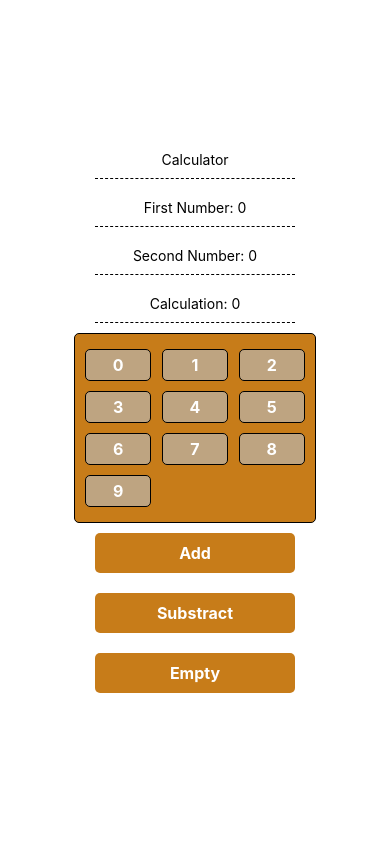
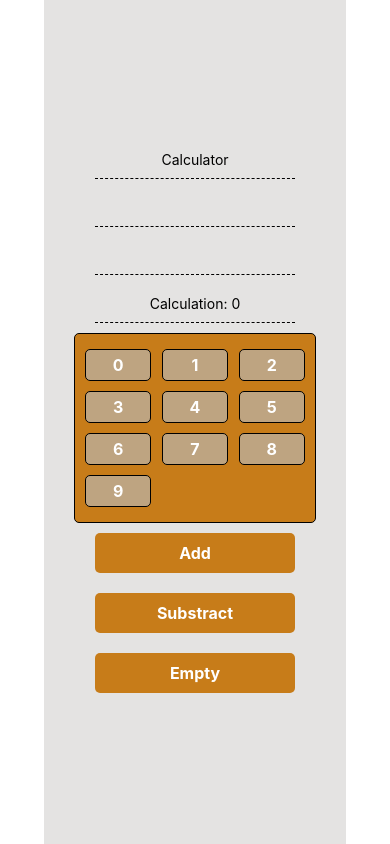
Before and after one commit to MariellaHeikkila/Calculator, a React Native app: screen / in a window 390 px wide. Built offline with nearby package versions, Linux system fonts and the light colour scheme.

Commit message:
version 2.0

```diff
--- a/components/Calculator.js
+++ b/components/Calculator.js
@@ -1,6 +1,7 @@
 import React, { useState } from 'react';
-import { View, Text, Button } from 'react-native';
+import { View, Text } from 'react-native';
 import styles from '../styles/style.js'
+import { TextInput } from 'react-native';
 
 
 const Calculator = () => {
@@ -9,49 +10,49 @@ const Calculator = () => {
 
     const [number, setNumber] = useState(numbers);
     const [showselection, setShowSelection] = useState(0);
-    const [value1, setValue1] = useState(0);
-    const [value2, setValue2] = useState(0);
+    const [value1, setValue1] = useState('');
+    const [value2, setValue2] = useState('');
+    const [inputFocus, setInputFocus] = useState('value1');
 
-    const handleNumberSelect = (selectedNumber) => {
-        // Logic to handle number selection
-        // check if value1 is empty, if it is, set value1 to selectedNumber
-        if(value1 === 0) {
-        setValue1(selectedNumber)
-        } else if(value2 === 0) {
-            setValue2(selectedNumber)
+    const handleInputFocus = (input) => {
+        setInputFocus(input);
+    };
+
+    const handleNumberSelect =(num) => {
+
+        if (inputFocus === 'value1') {
+            setValue1(prev => prev + num.toString());
+        } else if (inputFocus === 'value2') {
+            setValue2(prev => prev + num.toString());
         }
 
     };
 
     const addValues = (value1, value2) => {
-        sum = value1 + value2;
-
+        sum = parseInt(value1) + parseInt(value2);
         return setShowSelection(sum);
     };
 
     const substractValues = (value1, value2) => {
-        sum = value1 - value2;
-
+        sum = parseInt(value1) - parseInt(value2);
         return setShowSelection(sum);
     };
 
     const empty = () => {
-
-        setValue1(0);
-        setValue2(0);
+        setValue1('');
+        setValue2('');
         setShowSelection(0);
-
     };
 
     return (
         <View style={styles.container}>
             <Text style={styles.line} >Calculator</Text>
-            <Text style={styles.line}>First Number: {value1}</Text>
-            <Text style={styles.line}>Second Number: {value2}</Text>
+            <Value value={value1} setvalue={setValue1} handleInputFocus={handleInputFocus} inputName='value1'/>
+            <Value value={value2} setvalue={setValue2} handleInputFocus={handleInputFocus} inputName='value2'/>
             <Text style={styles.line}>Calculation: {showselection}</Text>
             <View style={styles.numbers}>
-            {number.map((num) => (
-                <Text style={styles.item} key={num} onPress={() => handleNumberSelect(num)}>
+            {number.map((num, i) => (
+                <Text style={styles.item} key={i} onPress={() => handleNumberSelect(num)}>
                     {num}
                 </Text>
             ))}
@@ -64,3 +65,16 @@ const Calculator = () => {
 };
 
 export default Calculator;
+
+const Value = ({value, setvalue, handleInputFocus, inputName}) => {
+    return (
+        <View>
+            <TextInput
+            style={styles.line}
+            value={value.toString()}
+            onChangeText={(text) => setvalue(text)}
+            onFocus={() => handleInputFocus(inputName)}
+            />
+        </View>
+    )
+}
--- a/styles/style.js
+++ b/styles/style.js
@@ -7,7 +7,7 @@ const styles = StyleSheet.create({
         flex: 1,
         justifyContent: 'center',
         alignItems: 'center',
-        backgroundColor: '#fff',
+        backgroundColor: '#e4e3e2',
     },
     numbers: {
         marginHorizontal: 30,
```
